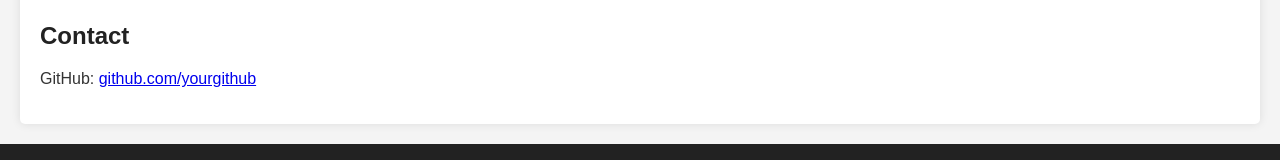
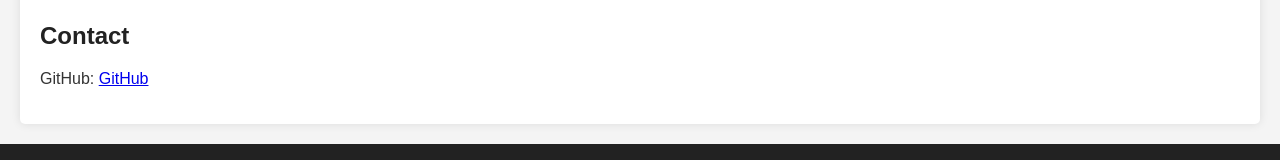
Before and after one commit to RawflameStudios/.github, a website built with webpack: page public/index.html in a window 1280 px wide. Shown: the part 722-882 px from the top of the page. Built offline with nearby package versions, Linux system fonts and the light colour scheme.

Commit message:
Left boilerplate on

```diff
--- a/public/index.html
+++ b/public/index.html
@@ -54,7 +54,7 @@
   <section id="contact">
       <h2>Contact</h2>
       <!--<p>Email: <a href="mailto:developer@example.com">developer@example.com</a></p>-->
-      <p>GitHub: <a href="https://github.com/RawflameStudios" target="_blank">github.com/yourgithub</a></p>
+      <p>GitHub: <a href="https://github.com/RawflameStudios" target="_blank">GitHub</a></p>
   </section>
 
   <footer>
```
